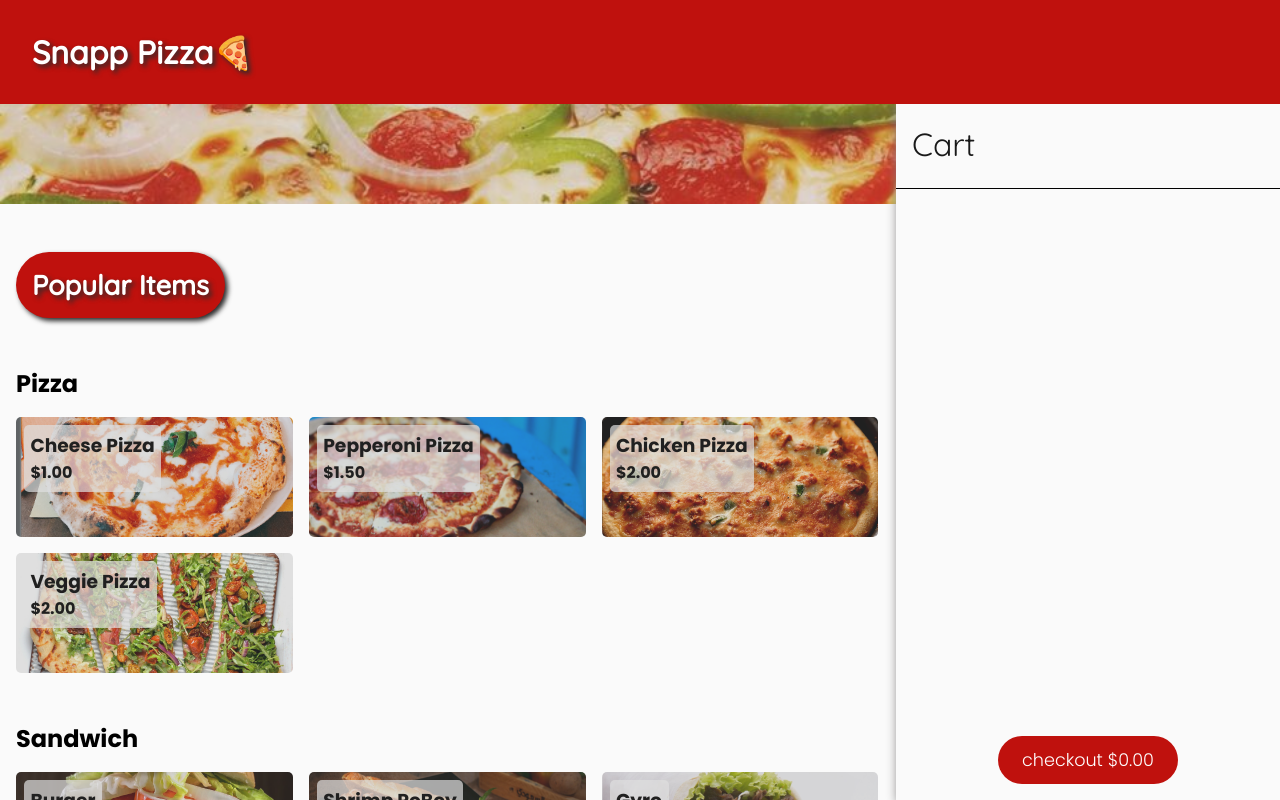
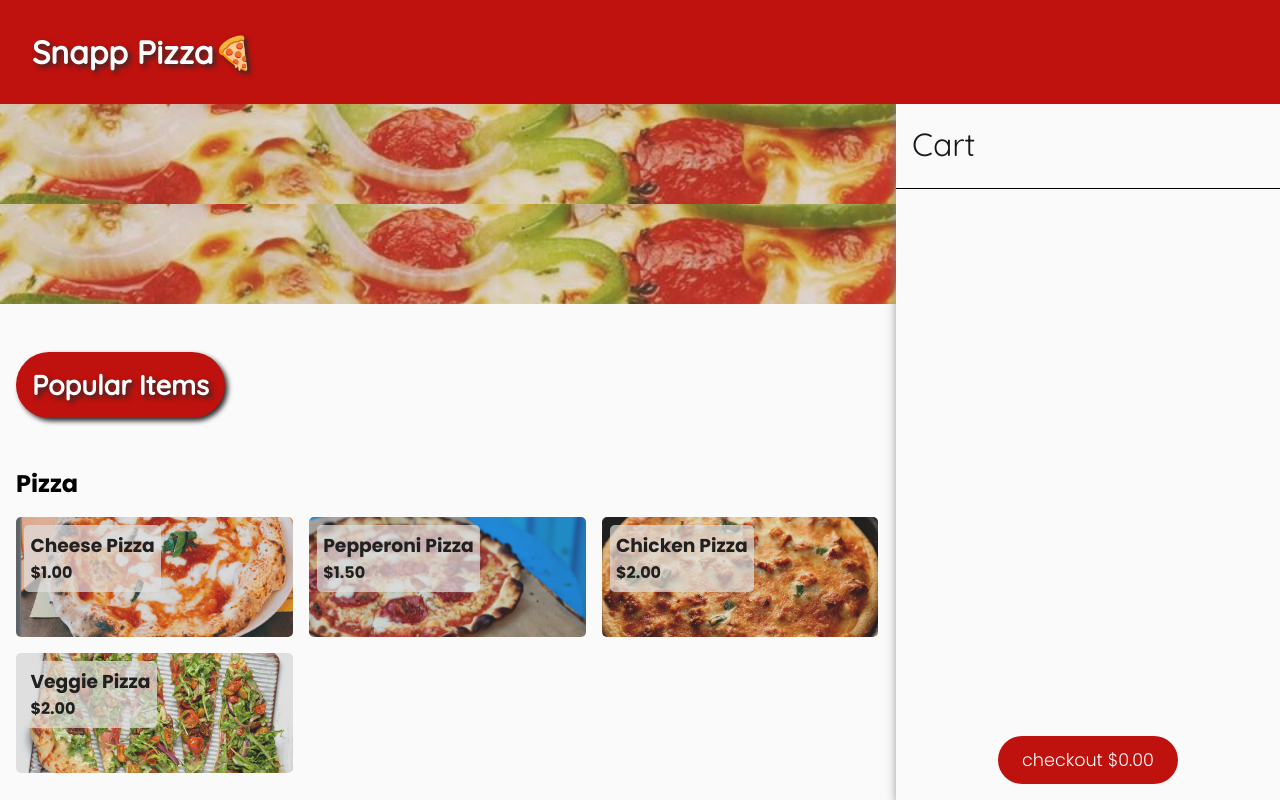
Before and after one commit to ark1980/pizza-shop, a React (Create React App) app: page / in a window 1280 px wide. Shown: the top 800 px of the page. Built offline with nearby package versions, Linux system fonts and the light colour scheme; a web font is replaced by a local one.

Commit message:
testing Github auth token

```diff
--- a/src/App.js
+++ b/src/App.js
@@ -27,6 +27,7 @@ function App() {
       <GlobalStyle />
       <Navbar />
       <Banner />
+      <Banner />
       <MainContainer>
         <Menu openModal={openModal} getFoodInfo={getFoodInfo}/>
         <Order orders={orders} setOrders={setOrders}/>
```
